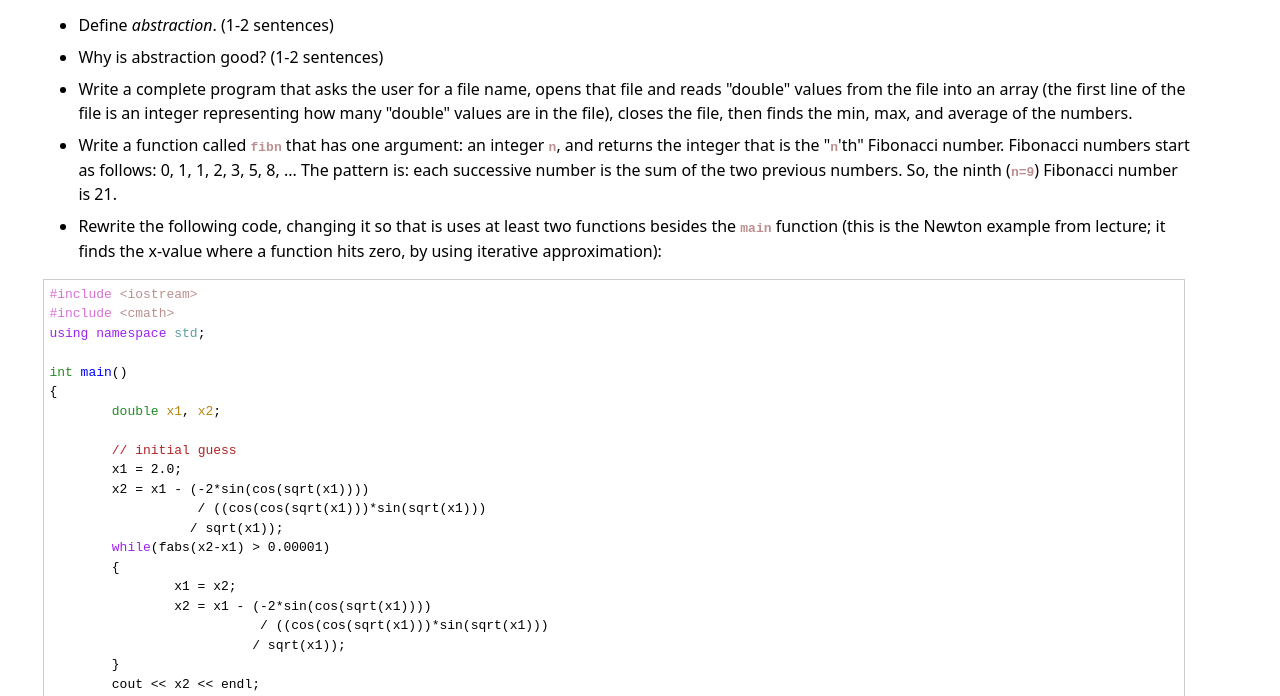
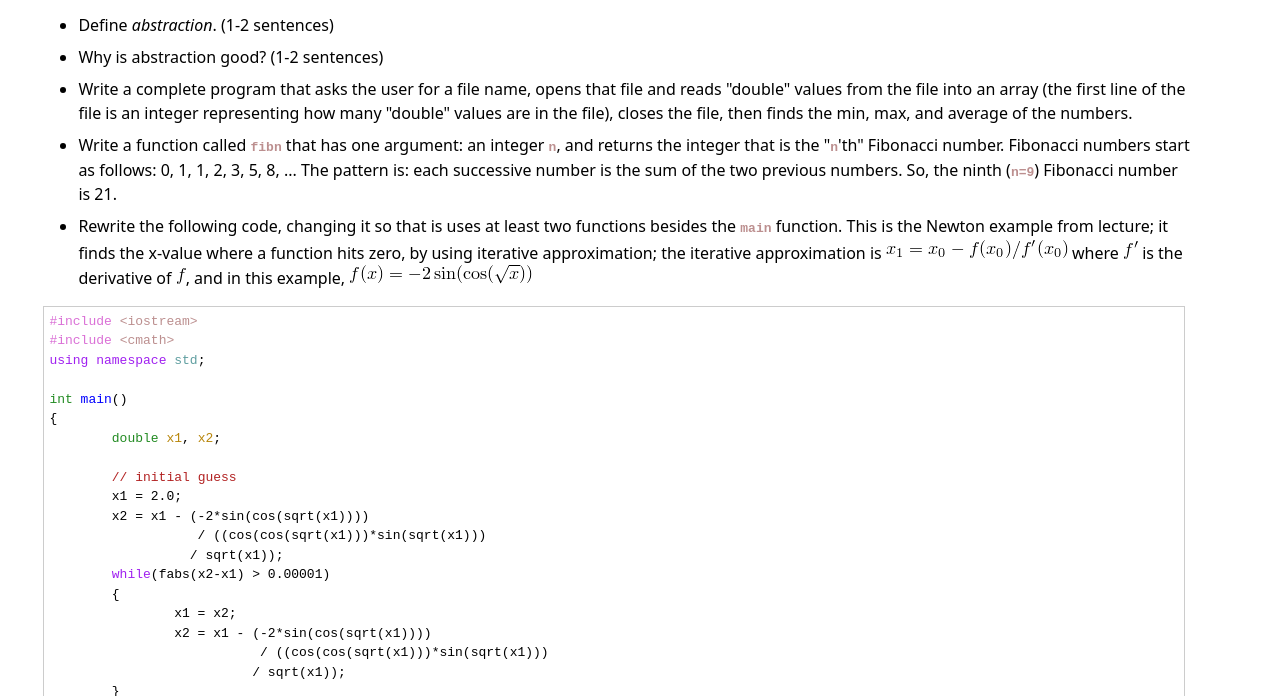
Before and after one commit to joshuaeckroth/CSE202, a plain HTML site: page Midterm 3 Study Guide.html in a window 1280 px wide. Shown: the part 104-800 px from the top of the page. Drawn offline with Linux system fonts and the light colour scheme.

Commit message:
Updated Midterm 3 with clarification for Newton problem.

```diff
--- a/Midterm 3 Study Guide.html
+++ b/Midterm 3 Study Guide.html
@@ -64,9 +64,12 @@ previous numbers. So, the ninth (<code>n=9</code>) Fibonacci
 number is 21.</li>
 
 <li>Rewrite the following code, changing it so that is uses at least
-two functions besides the <code>main</code> function (this is the Newton
+two functions besides the <code>main</code> function. This is the Newton
 example from lecture; it finds the x-value where a function hits
-zero, by using iterative approximation):</li>
+zero, by using iterative approximation; the iterative
+approximation is <!-- $x_1 = x_0 - f(x_0)/f'(x_0)$--><img src="./latex/latex2png-Midterm 3 Study Guide__168099273.png" alt="latex2png equation" class="latex-inline"> where
+<!-- $f'$--><img src="./latex/latex2png-Midterm 3 Study Guide__163988.png" alt="latex2png equation" class="latex-inline"> is the derivative of <!-- $f$--><img src="./latex/latex2png-Midterm 3 Study Guide__10244.png" alt="latex2png equation" class="latex-inline">, and in this
+example, <!-- $f(x) = -2\sin(\cos(\sqrt{x}))$--><img src="./latex/latex2png-Midterm 3 Study Guide__164724095.png" alt="latex2png equation" class="latex-inline"></li>
 </ul>
 
 <pre class="src">
```
Also changed, not shown: latex/latex2png-Midterm 3 Study Guide__10244.png (added), latex/latex2png-Midterm 3 Study Guide__114048702.png (added), latex/latex2png-Midterm 3 Study Guide__163988.png (added), latex/latex2png-Midterm 3 Study Guide__164724095.png (added), latex/latex2png-Midterm 3 Study Guide__168099273.png (added).
